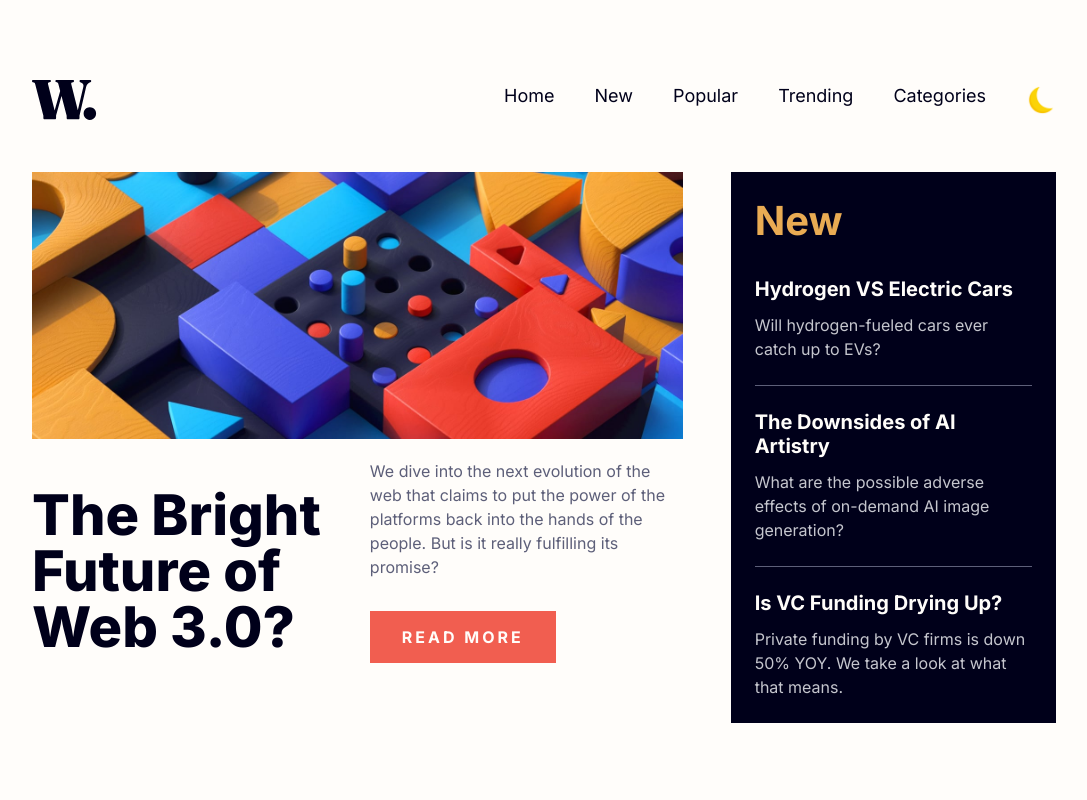
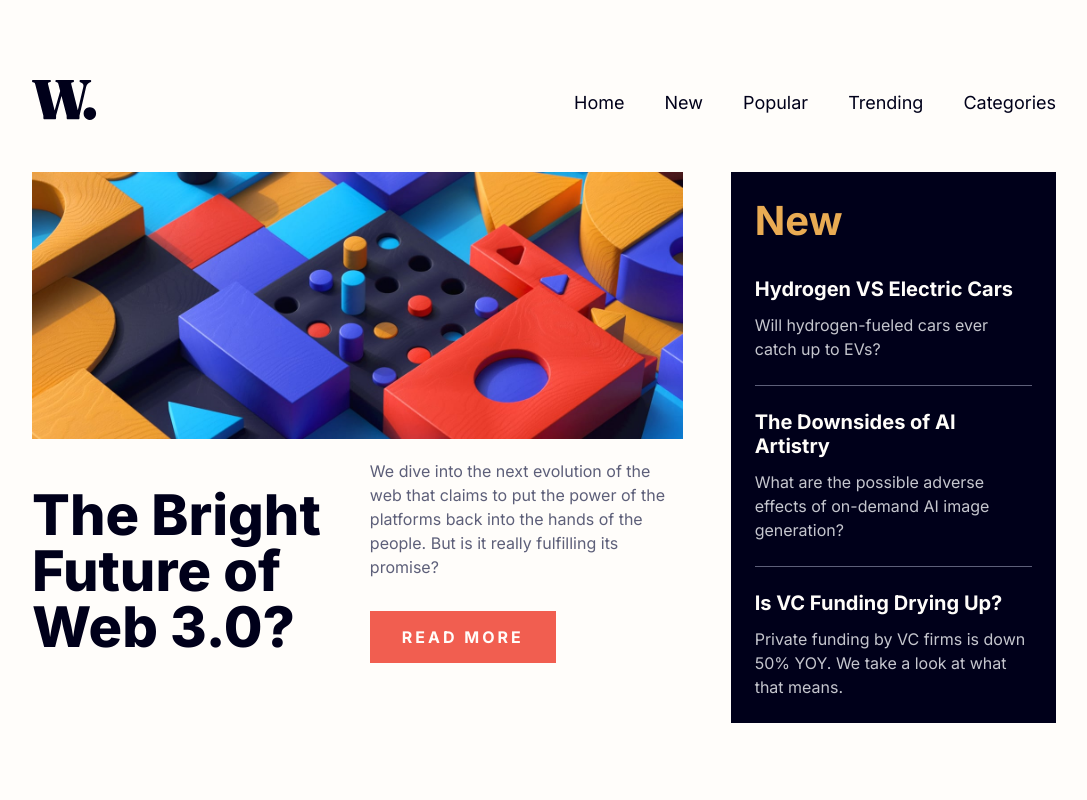
Before and after one commit to snmallick2401/new-homepage, a plain HTML site: page index.html in a window 1280 px wide. Shown: the top 800 px of the page, without its empty margins (96-1183 px from the left). Drawn offline with Linux system fonts and the light colour scheme.

Commit message:
Update and rename main.html to index.html

```diff
--- a/main.html
+++ b/index.html
@@ -438,7 +438,6 @@ main .bottom > div
         <li><a href="#">Popular</a></li>
         <li><a href="#">Trending</a></li>
         <li><a href="#">Categories</a></li>
-        <a href="darkmode.html"><img src="./assets/images/night-mode.png" class="dark-mode" ></a>
       </ul>
     </nav>
     <main>
@@ -537,4 +536,5 @@ main .bottom > div
 </script>
 
 </body>
+
 </html>
```
